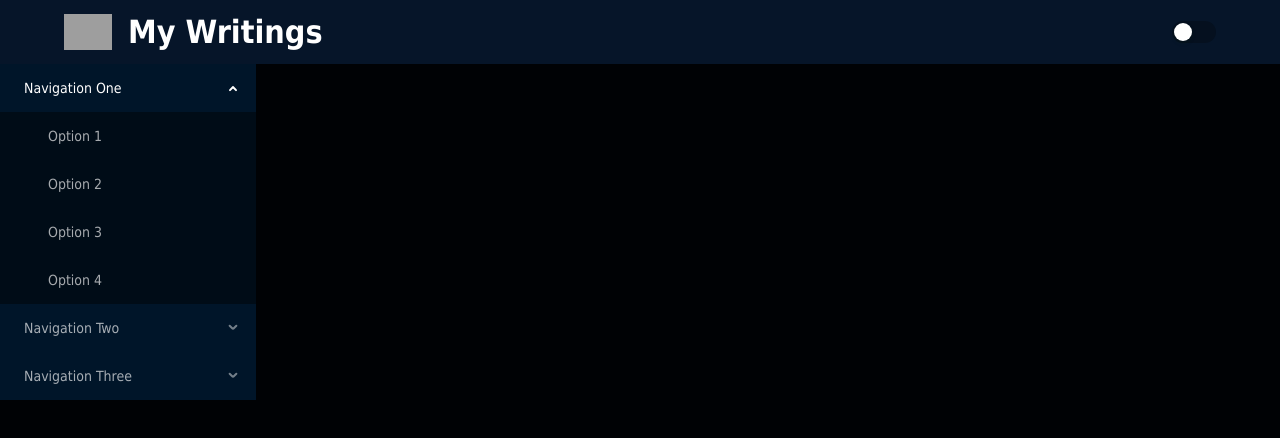
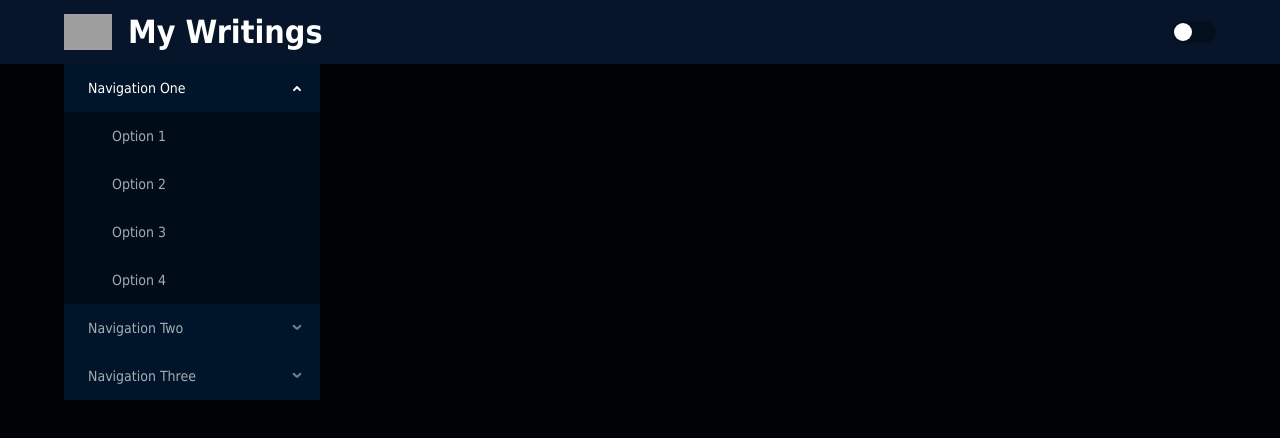
Before and after one commit to bim240/Blog, a React (Create React App) app: page / in a window 1280 px wide. Shown: the top 438 px of the page. Built offline with nearby package versions, Linux system fonts and the light colour scheme; grey boxes are pictures that could not be loaded.

Commit message:
article section begin

```diff
--- a/src/App.js
+++ b/src/App.js
@@ -1,3 +1,4 @@
+import ArticleSection from "Components/ArticleSection";
 import Header from "Components/Header";
 import NavBar from "Components/NavBar";
 import { useState } from "react";
@@ -16,7 +17,8 @@ function App() {
     <ThemeProvider theme={theme === "light" ? lightTheme : darkTheme}>
       <GlobalStyles />
       <Header toggleTheme={toggleTheme} />
-      <NavBar theme={theme} />
+      {/* <NavBar theme={theme} /> */}
+      <ArticleSection theme={theme} />
     </ThemeProvider>
   );
 }
--- /dev/null
+++ b/src/Components/ArticleSection/StyledComponents.js
@@ -0,0 +1,8 @@
+import styled from "styled-components";
+
+export const StyledArticleSection = styled.section`
+  width: 90%;
+  margin: 0 auto;
+  display: grid;
+  grid-template-column: 1fr 3fr;
+`;
--- /dev/null
+++ b/src/Components/ArticleSection/index.js
@@ -0,0 +1,14 @@
+import NavBar from "Components/NavBar";
+import { StyledArticleSection } from "./StyledComponents";
+
+const ArticleSection = (props) => {
+  const { theme } = props;
+  return (
+    <StyledArticleSection>
+      <NavBar theme={theme} />
+      <div></div>
+    </StyledArticleSection>
+  );
+};
+
+export default ArticleSection;
```
